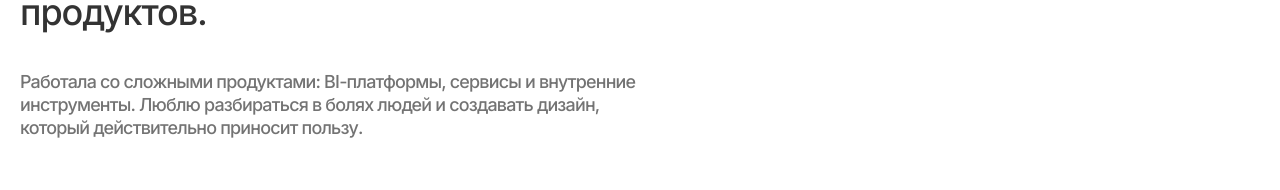
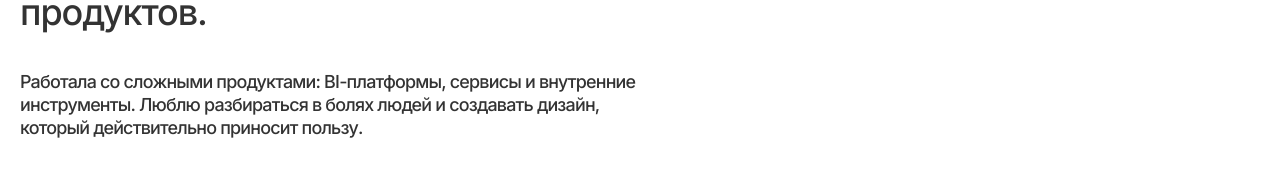
Before and after one commit to Bavpnet/product-design-portfolio, a React (Vite) app: page / in a window 1280 px wide. Shown: the part 345-535 px from the top of the page. Built offline with nearby package versions, Linux system fonts and the light colour scheme.

Commit message:
hot color fix

```diff
--- a/src/components/HeroSection.css
+++ b/src/components/HeroSection.css
@@ -27,7 +27,7 @@
 }
 
 .hero-description {
-  color: var(--text-color-secondary);
+  color: var(--text-color-primary);
   width: 100%;
   text-align: left;
 }
```
